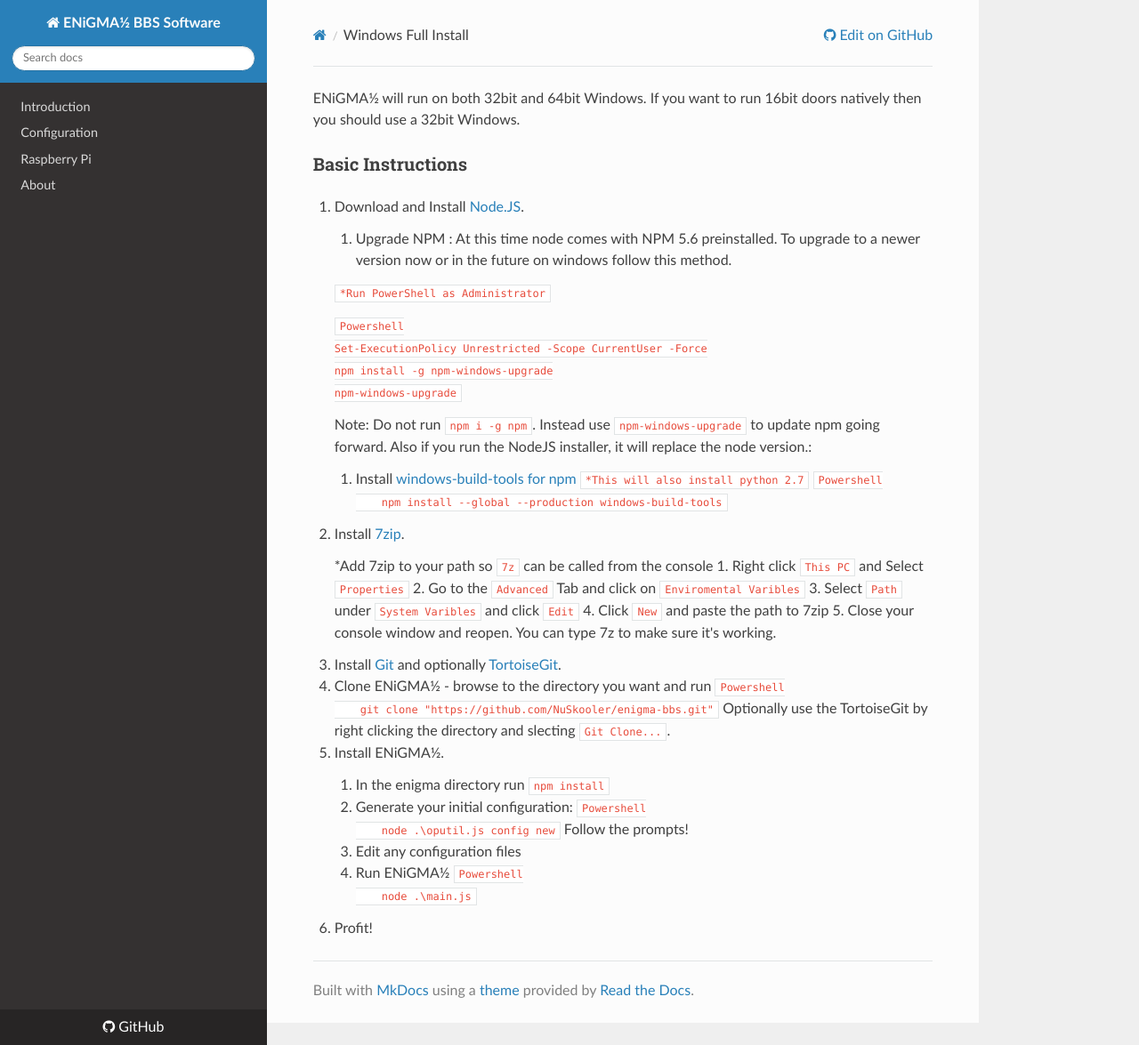
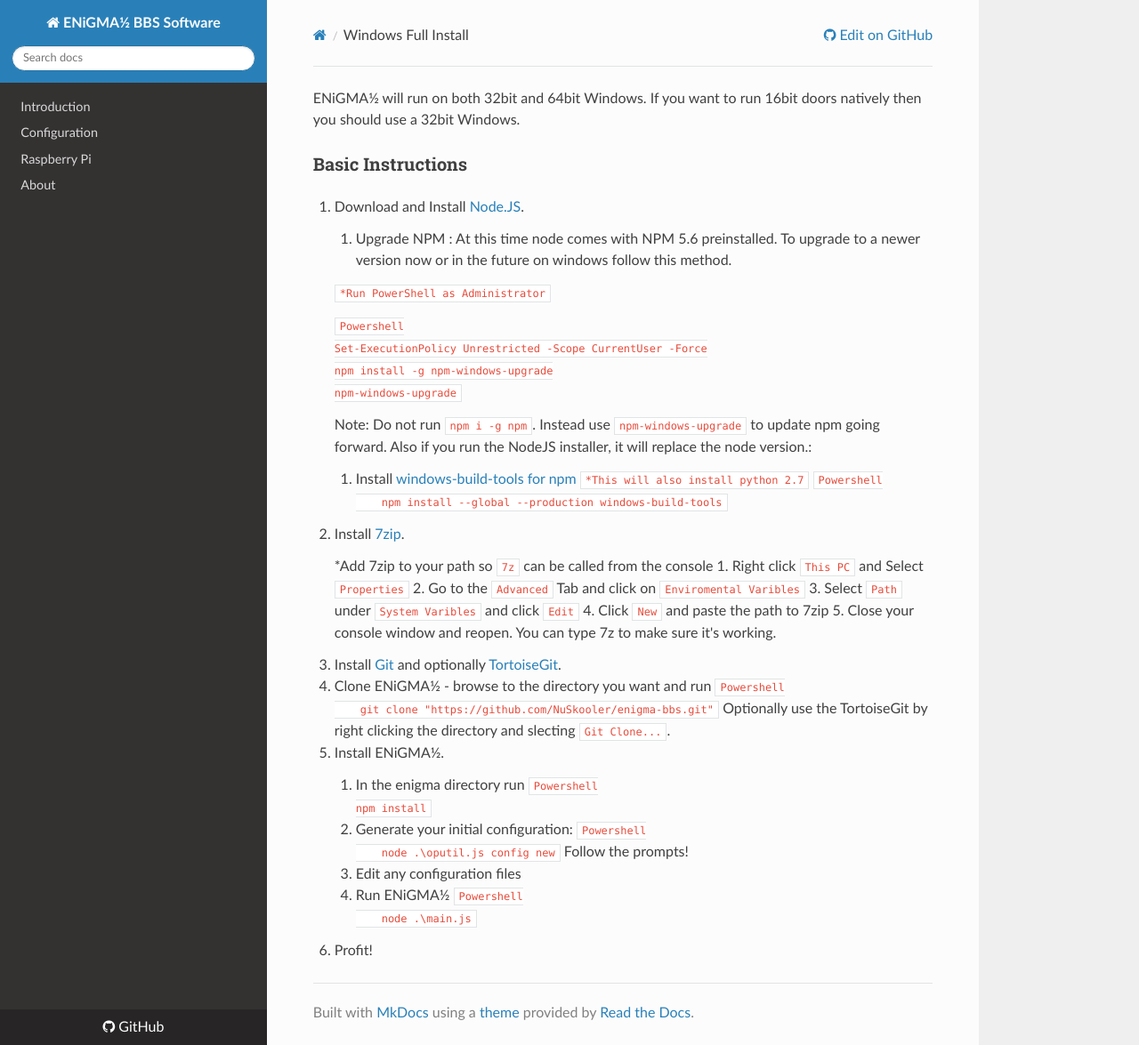
Before and after one commit to NuSkooler/enigma-bbs, an MkDocs documentation site: the page built from docs/installation/windows.md, in a window 1280 px wide and 1175 px high. Shown: the whole window at 89% size. Built offline with MkDocs 1.6.1, drawn with Linux system fonts in a browser that asks for light colours; nearby versions of some CDN libraries; old or Windows-style settings are respelled for this version of MkDocs.

Commit message:
Update windows.md

````diff
--- a/docs/installation/windows.md
+++ b/docs/installation/windows.md
@@ -50,7 +50,9 @@ ENiGMA½ will run on both 32bit and 64bit Windows. If you want to run 16bit door
 
 5. Install ENiGMA½.
 	1. In the enigma directory run
-	```npm install```
+	```Powershell
+	npm install
+	```
 	2. Generate your initial configuration:
 	```Powershell
 		node .\oputil.js config new
````
